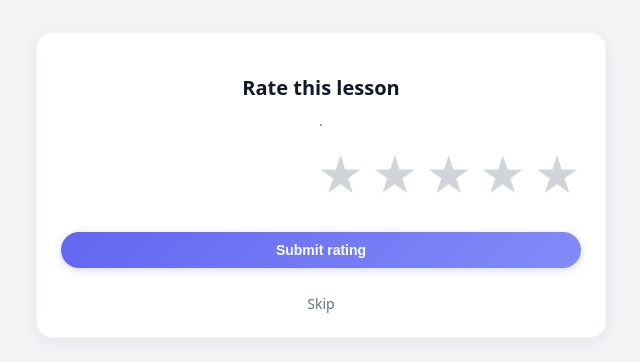
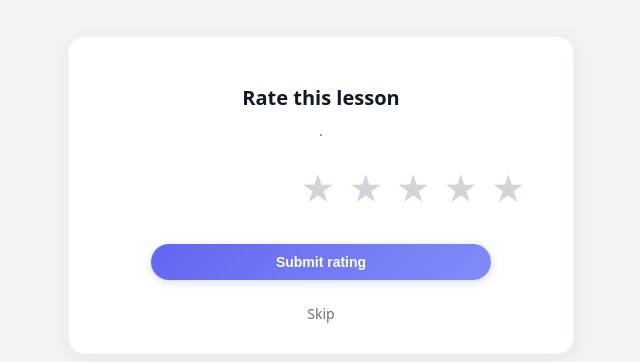
Before and after one commit to Zitatori/Django-5min-LanguageApp, a Django app: template templates/core/lesson_rating.html in a window 1280 px wide. Shown: the part 54-416 px from the top of the page, without its empty margins (319-959 px from the left). Run offline with Django 4.2, Linux system fonts and the light colour scheme; the template is opened without the code that fills it, so the values that code supplies are empty; some libraries are stand-ins or nearby versions.

Commit message:
Polish lesson rating UI

```diff
--- a/templates/core/lesson_rating.html
+++ b/templates/core/lesson_rating.html
@@ -2,9 +2,9 @@
 {% load i18n %}
 
 {% block content %}
-<div class="card" style="max-width:520px;margin:32px auto;text-align:center;">
-  <h2 class="card-title" style="margin-bottom:8px;">Rate this lesson</h2>
-  <p class="card-subtitle" style="margin-bottom:18px;">
+<div class="card rating-card">
+  <h2 class="card-title rating-title">Rate this lesson</h2>
+  <p class="card-subtitle rating-subtitle">
     {{ match.tutor.user.username }} · {% trans match.request.language.name %}
   </p>
 
@@ -25,17 +25,31 @@
           <label for="star{{ value }}" title="{{ value }} stars">★</label>
         {% endfor %}
       </div>
-      <button type="submit" class="btn" style="margin-top:22px;width:100%;">Submit rating</button>
-      <a href="{% url 'home' %}" style="display:inline-block;margin-top:14px;color:#6b7280;font-size:14px;text-decoration:none;">Skip</a>
+      <button type="submit" class="btn rating-submit">Submit rating</button>
+      <a href="{% url 'home' %}" class="rating-skip">Skip</a>
     </form>
   {% endif %}
 </div>
 
 <style>
+  .rating-card {
+    max-width: 440px;
+    margin: 36px auto;
+    padding: 30px 32px;
+    text-align: center;
+  }
+  .rating-title {
+    margin-bottom: 6px;
+  }
+  .rating-subtitle {
+    margin-bottom: 18px;
+  }
   .rating-stars {
     display: inline-flex;
     flex-direction: row-reverse;
-    gap: 6px;
+    gap: 2px;
+    padding: 6px 10px 2px;
+    border-radius: 14px;
   }
   .rating-stars input {
     position: absolute;
@@ -45,17 +59,46 @@
   .rating-stars label {
     cursor: pointer;
     color: #d1d5db;
-    font-size: 46px;
+    font-size: 34px;
     line-height: 1;
-    transition: color 0.12s ease, transform 0.12s ease;
+    padding: 4px 5px;
+    text-shadow: none;
+    transition: color 0.12s ease, transform 0.12s ease, filter 0.12s ease;
   }
   .rating-stars label:hover,
   .rating-stars label:hover ~ label,
   .rating-stars input:checked ~ label {
     color: #f59e0b;
+    filter: drop-shadow(0 2px 3px rgba(245,158,11,.22));
   }
   .rating-stars label:hover {
-    transform: translateY(-2px);
+    transform: translateY(-1px);
+  }
+  .rating-submit {
+    display: block;
+    width: 100%;
+    max-width: 340px;
+    margin: 20px auto 0;
+  }
+  .rating-skip {
+    display: inline-block;
+    margin-top: 12px;
+    color: #6b7280;
+    font-size: 14px;
+    text-decoration: none;
+  }
+  .rating-skip:hover {
+    color: #374151;
+  }
+  @media (max-width: 520px) {
+    .rating-card {
+      margin: 20px auto;
+      padding: 24px 18px;
+    }
+    .rating-stars label {
+      font-size: 30px;
+      padding: 4px;
+    }
   }
 </style>
 {% endblock %}
```
